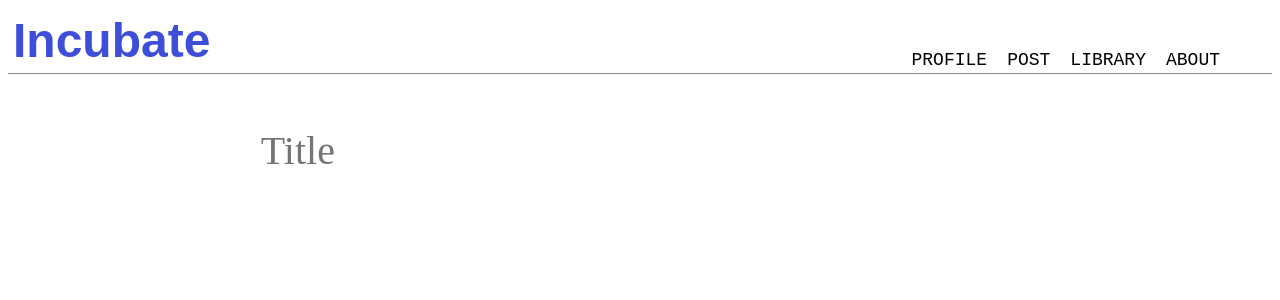
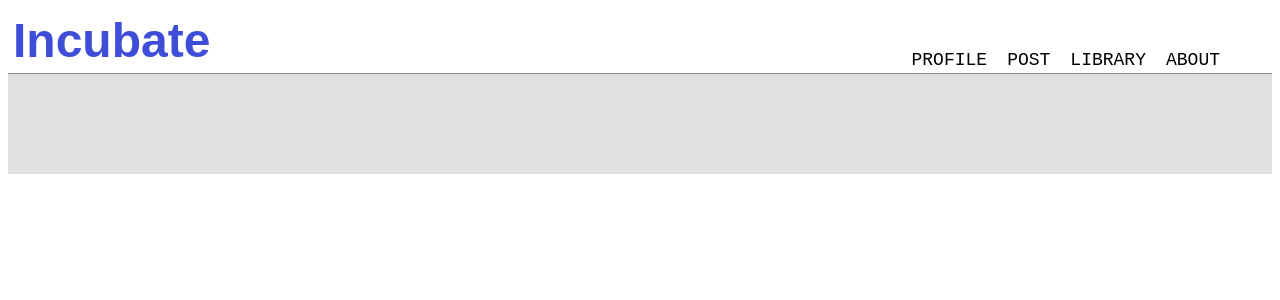
Before and after one commit to benjhatch/incubate, a React (Create React App) app in the folder Client/: page /post in a window 1280 px wide. Shown: the top 300 px of the page. Built offline with nearby package versions, Linux system fonts and the light colour scheme; the HTML template or start-up script is replaced by a standard one; a web font is replaced by a local one.

Commit message:
using draft js

```diff
--- a/Client/package.json
+++ b/Client/package.json
@@ -3,6 +3,7 @@
   "version": "0.1.0",
   "private": true,
   "dependencies": {
+    "draft-js": "^0.11.0",
     "react": "^16.8.6",
     "react-dom": "^16.8.6",
     "react-router-dom": "^5.0.1",
--- a/Client/src/css/App.css
+++ b/Client/src/css/App.css
@@ -172,19 +172,9 @@ a {
   border-radius: 3px;
 }
 
-.create-container {
-  width: 60%;
-  margin-left: 20%;
+.editor {
+  background: #e0e0e0;
+  padding: 0;
+  font-size: 1.4rem;
+  height: 100px;
 }
-
-.create-title {
-  font-size: 40px;
-  font-family: 'Times New Roman', Times, serif;
-  padding: 0;
-  margin: 15px 0;
-  width: 100%;
-  outline: none;
-  border: none;
-  resize: none;
-  overflow: hidden;
-}
--- a/Client/src/pages/postcreate/PostCreate.js
+++ b/Client/src/pages/postcreate/PostCreate.js
@@ -1,22 +1,17 @@
-import React, { useState, useEffect } from 'react';
+import React from 'react';
+import {Editor, EditorState} from 'draft-js';
 
 function PostCreate() {
-    const [title, setTitle] = useState('');
-    const [height, setHeight] = useState("45px");
-
-    function handleChange(e) {
-        e.target.style.height = "45px";
-        setHeight(e.target.scrollHeight);
-        setTitle(e.target.value);
-    }
-
-    useEffect(() => {
-        document.title = title
-    }, [title])
+    const [editorState, setEditorState] = React.useState(
+        EditorState.createEmpty()
+    );
 
     return (
-        <div className="create-container">
-            <textarea style={{height: height}} className="create-title" placeholder="Title" value={title} onChange={handleChange} />
+        <div className="editor">
+            <Editor
+            editorState={editorState}
+            onChange={setEditorState}
+            />
         </div>
     );
 }
```
Also changed, not shown: 1 other file (tests, documents, lock files or other folders).
